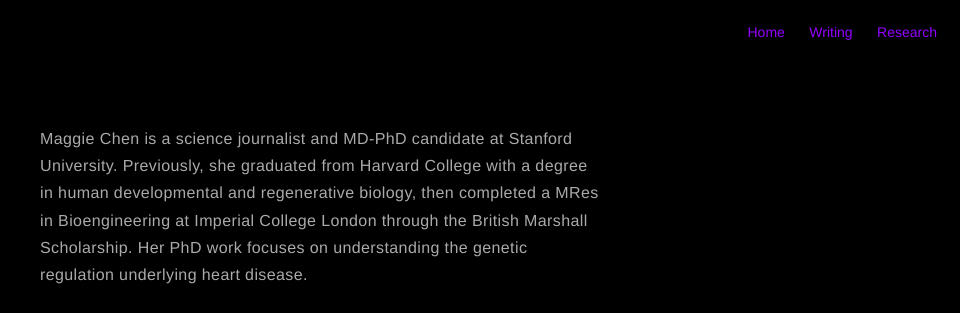
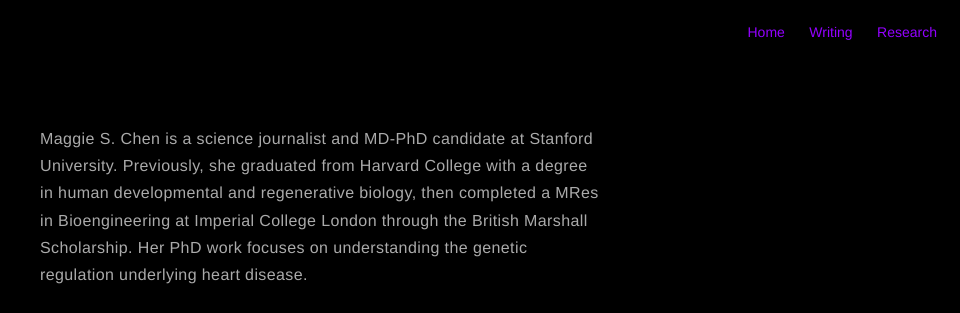
Before and after one commit to maggiesychen/maggiesychen.github.io, a Jekyll site: the page built from about.md, in a window 1280 px wide. Shown: the top 313 px of the page, without its empty margins (320-1280 px from the left). Built offline with Jekyll 4.4.1, drawn with Linux system fonts in a browser that asks for light colours; nearby versions of some CDN libraries.

```diff
--- a/about.md
+++ b/about.md
@@ -3,6 +3,6 @@ title: About
 layout: page
 ---
 
-<p>Maggie Chen is a science journalist and MD-PhD candidate at Stanford University. Previously, she graduated from Harvard College with a degree in human developmental and regenerative biology, then completed a MRes in Bioengineering at Imperial College London through the British Marshall Scholarship. Her PhD work focuses on understanding the genetic regulation underlying heart disease.</p>
+<p>Maggie S. Chen is a science journalist and MD-PhD candidate at Stanford University. Previously, she graduated from Harvard College with a degree in human developmental and regenerative biology, then completed a MRes in Bioengineering at Imperial College London through the British Marshall Scholarship. Her PhD work focuses on understanding the genetic regulation underlying heart disease.</p>
 
 <p>Maggie is also a nationally-recognized science journalist who broadly covers health, biology, bioengineering, and biotechnology. She was a 2022 AAAS Mass Media Fellow and contributing writer for WIRED. Her writing has been supported by awards/grants from the National Association of Science Writers, Council for the Advancement of Science Writing, AAAS, etc.</p>
```
